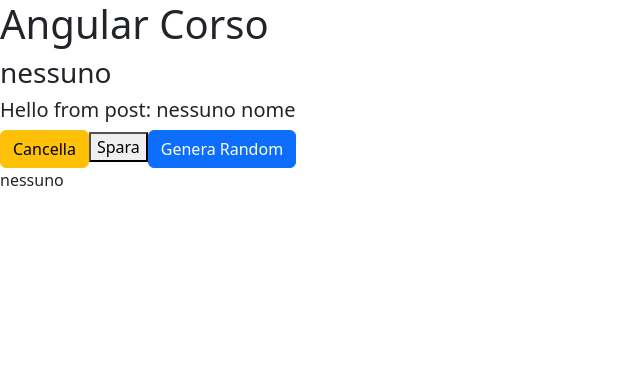
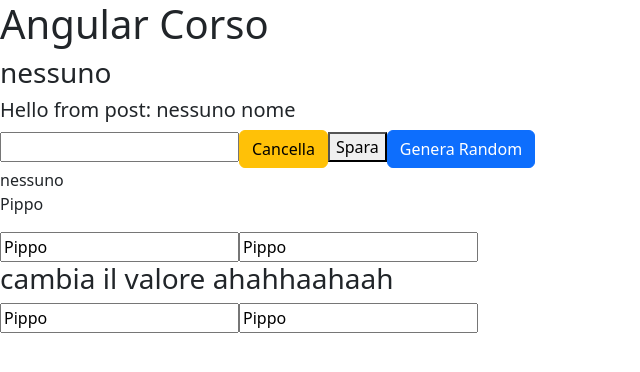
Before and after one commit to ironmanromeo/angular-corso, an Angular app: page / in a window 1280 px wide. Shown: the top 372 px of the page, without its empty margins (0-640 px from the left). Built offline with nearby package versions, Linux system fonts and the light colour scheme.

Commit message:
feat: esercizio input

```diff
--- a/src/app/app.component.html
+++ b/src/app/app.component.html
@@ -4,3 +4,6 @@
 <button (click)="controllaNome()" class="btn btn-primary">Genera Random</button>
 
 <div>{{ nomeRandom }}</div>
+
+
+<app-form></app-form>
--- /dev/null
+++ b/src/app/form/form.component.html
@@ -0,0 +1,10 @@
+<p>{{ nome }}</p>
+
+<input [value]="nome" (input)="modificaNome($event)"/>
+<input [value]="nome" (input)="modificaNome($event)"/>
+
+<h3>cambia il valore ahahhaahaah
+</h3>
+
+<input [(ngModel)]= "nome" (input)="modificaNome($event)"/>
+<input [(ngModel)]= "nome" (input)="modificaNome($event)"/>
--- /dev/null
+++ b/src/app/form/form.component.ts
@@ -0,0 +1,22 @@
+import { Component, OnInit } from '@angular/core';
+
+@Component({
+  selector: 'app-form',
+  templateUrl: './form.component.html',
+  styleUrls: ['./form.component.css']
+})
+export class FormComponent implements OnInit {
+
+  nome = "Pippo"
+
+  modificaNome(e: Event){
+    const el = e.target as HTMLInputElement
+    this.nome = el.value
+  }
+
+  constructor() { }
+
+  ngOnInit(): void {
+  }
+
+}
--- a/src/app/post/post.component.html
+++ b/src/app/post/post.component.html
@@ -3,6 +3,9 @@
     Hello from post: {{ titolo }} {{ getIsPippo() }}
 </h5>
 
+<h3>{{ testo }}</h3>
+<input ([ngModule]) = "testo" (input)="cambiaTesto($event)"/>
+
 <button (click)="onCancellaPremuto()" class="btn btn-warning">Cancella</button>
 
 <button (click)="onSpara($event)">Spara</button>
--- a/src/app/post/post.component.ts
+++ b/src/app/post/post.component.ts
@@ -11,13 +11,18 @@ export class PostComponent implements OnInit {
   @Input("mioAlias") titolo: string = ""
   @Output() eventoCancella = new EventEmitter<string>()
 
+  testo = ""
+
   constructor() { }
 
   onCancellaPremuto(){
     this.eventoCancella.emit(this.titolo)
   }
 
-
+  cambiaTesto(e: Event){
+   const scritto = <HTMLInputElement>e.target
+    this.testo = scritto.value
+  }
 
   onSpara(n: Event){
     console.log(n)
```
Also changed, not shown: src/app/app.module.ts (+5 -2 lines), src/app/form/form.component.css (added).
